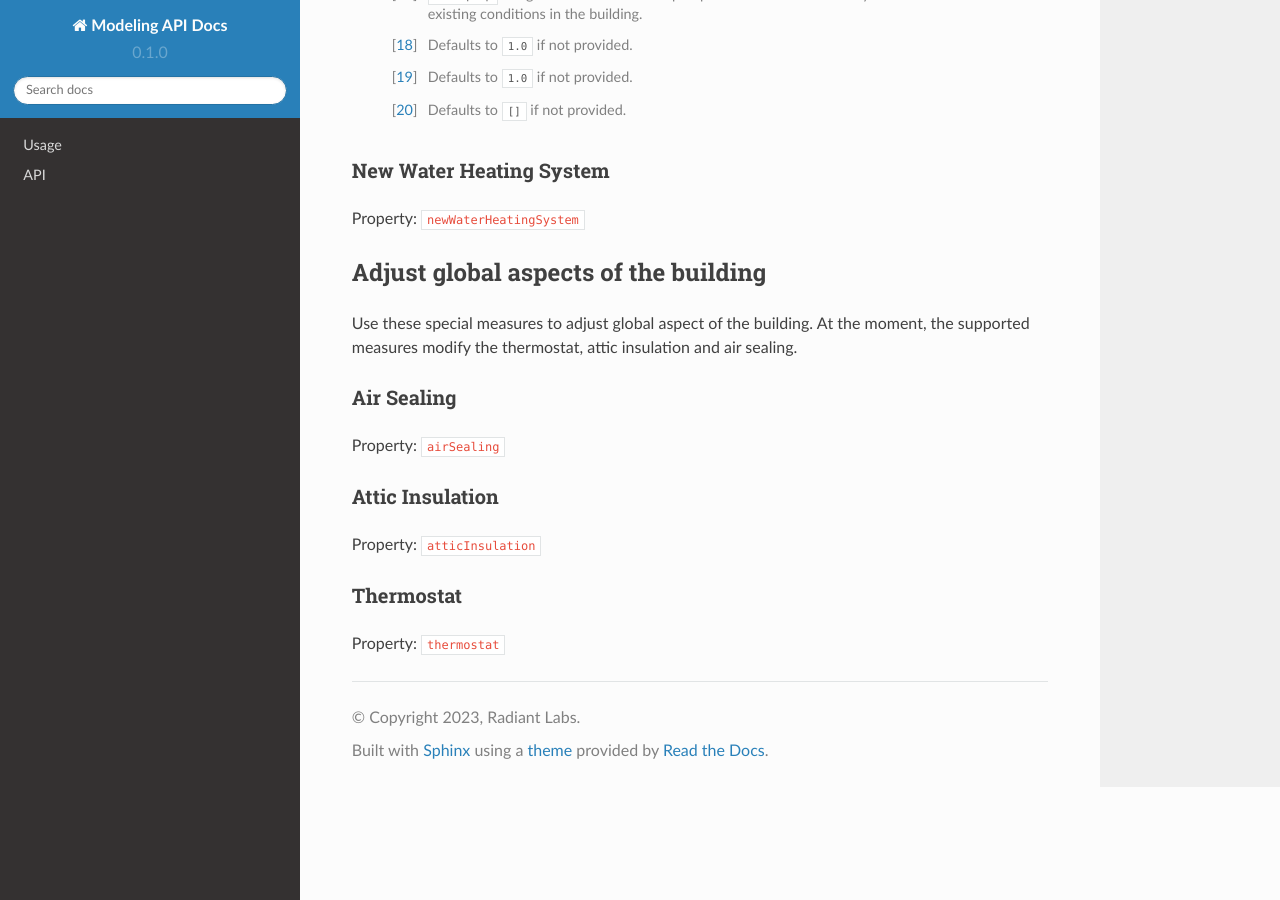
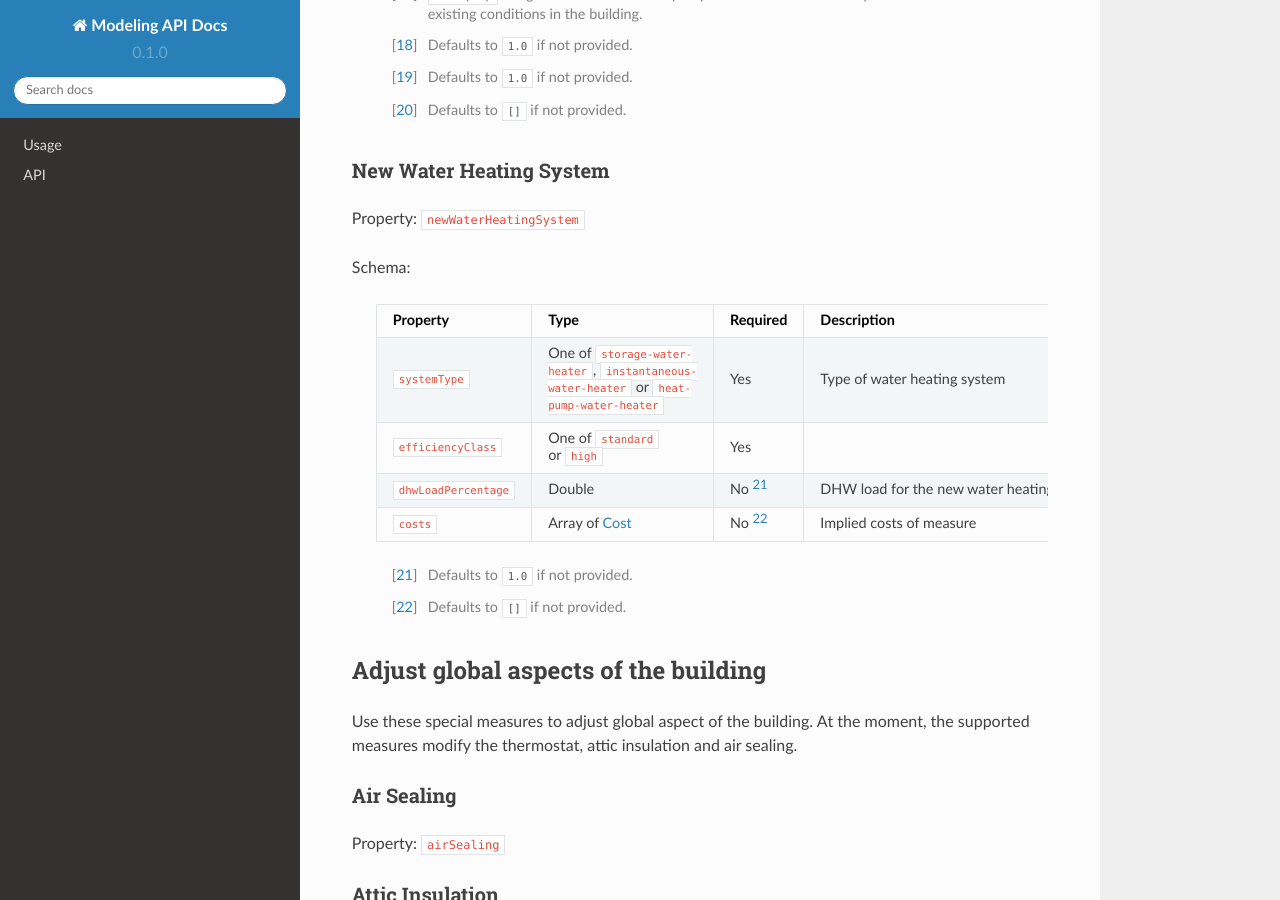
Before and after one commit to RadiantLabs/modeling-api-docs, a Sphinx documentation site: the page built from docs/source/automated_measures.rst, in a window 1280 px wide and 900 px high, scrolled down 3875 px. Built offline with Sphinx 7.4.7 and the Read the Docs theme 2.0.0, drawn with Linux system fonts in a browser that asks for light colours.

Commit message:
Add description for new water heating system

```diff
--- a/docs/source/automated_measures.rst
+++ b/docs/source/automated_measures.rst
@@ -178,6 +178,20 @@ New Water Heating System
 
 Property: ``newWaterHeatingSystem``
 
+Schema:
+
+  =====================  =============================================================================================  ========  ===================================
+  Property               Type                                                                                           Required  Description
+  =====================  =============================================================================================  ========  ===================================
+  ``systemType``         One of ``storage-water-heater``, ``instantaneous-water-heater`` or ``heat-pump-water-heater``  Yes       Type of water heating system
+  ``efficiencyClass``    One of ``standard`` or ``high``                                                                Yes
+  ``dhwLoadPercentage``  Double                                                                                         No [#]_   DHW load for the new water heating system
+  ``costs``              Array of :ref:`cost`                                                                           No [#]_   Implied costs of measure
+  =====================  =============================================================================================  ========  ===================================
+
+  .. [#] Defaults to ``1.0`` if not provided.
+  .. [#] Defaults to ``[]`` if not provided.
+
 Adjust global aspects of the building
 -------------------------------------
 
```
Also changed, not shown: 1 other file.
